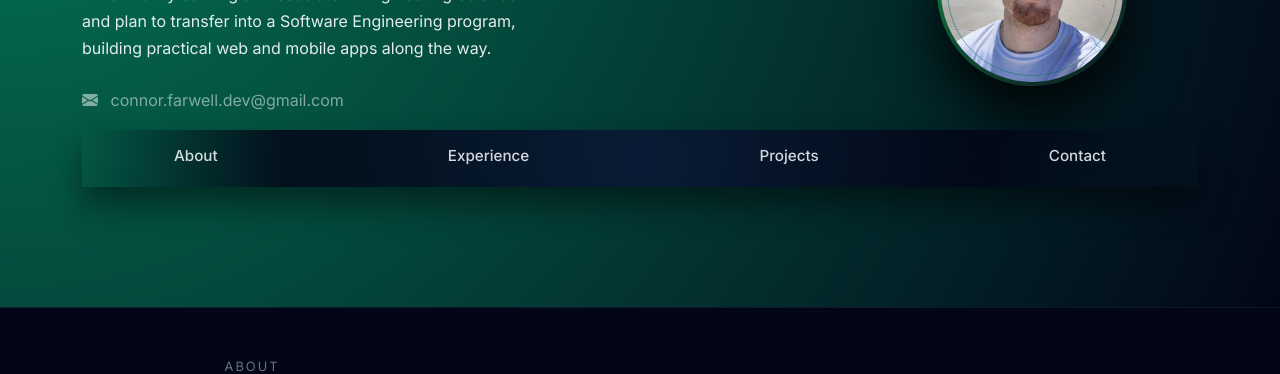
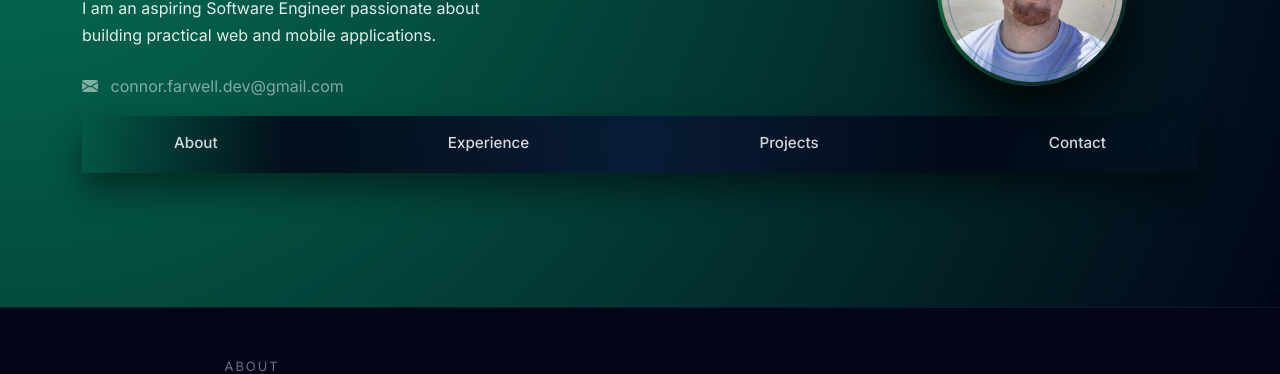
Before and after one commit to cfarwell02/Portfolio-Website, a plain HTML site: page index.html in a window 1280 px wide. Shown: the part 252-626 px from the top of the page. Drawn offline with nearby package versions, Linux system fonts and the light colour scheme.

Commit message:
Update hero subtitle to reflect aspirations as a Software Engineer

```diff
--- a/index.html
+++ b/index.html
@@ -36,9 +36,8 @@
               Connor Farwell
             </h1>
             <p class="hero-subtitle mb-4">
-              I’m currently earning an Associate in Engineering Science and plan
-              to transfer into a Software Engineering program, building
-              practical web and mobile apps along the way.
+              I am an aspiring Software Engineer passionate about building
+              practical web and mobile applications.
             </p>
             <p class="hero-contact text-white-50 mb-0">
               <i class="bi bi-envelope-fill me-2"></i>
```
